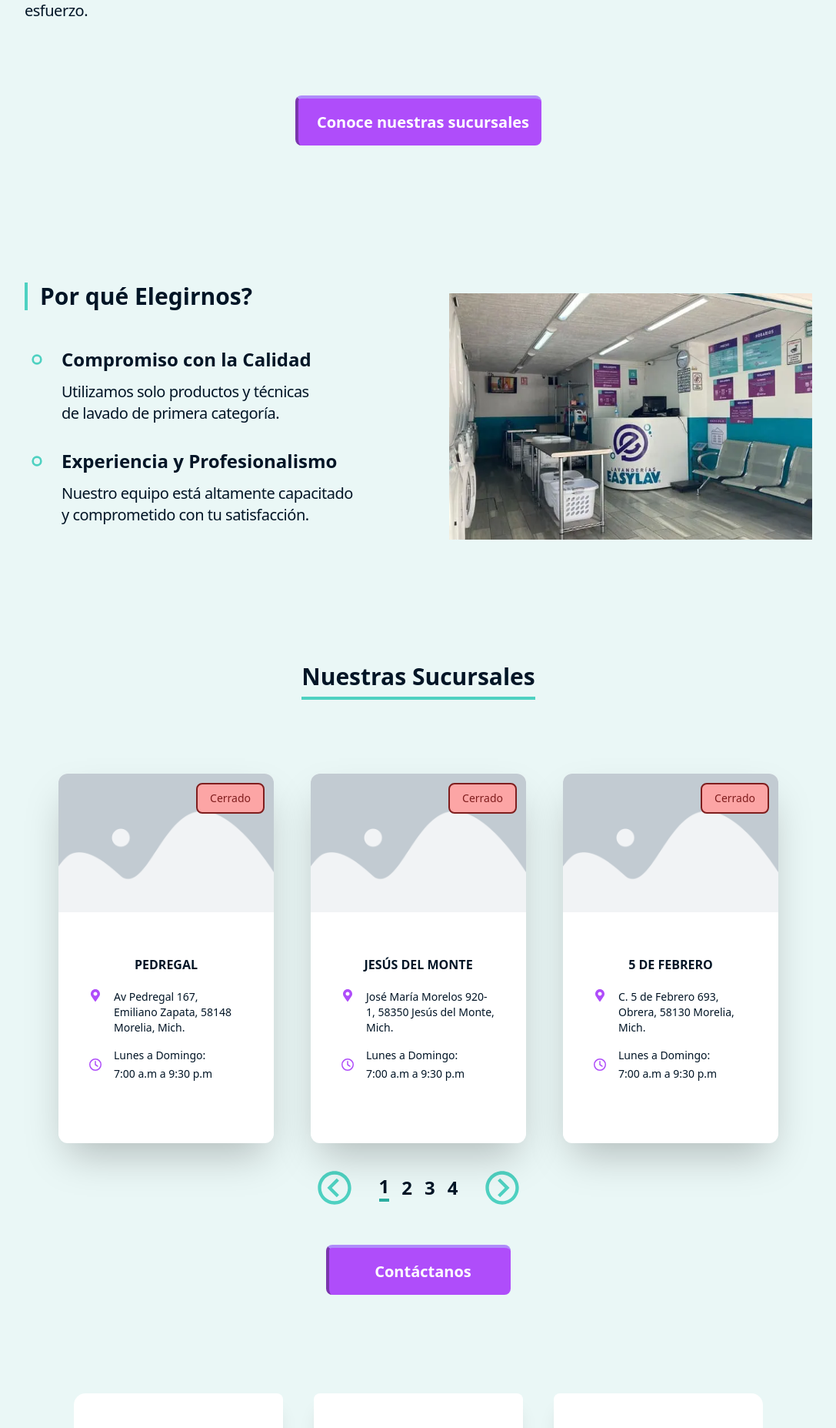
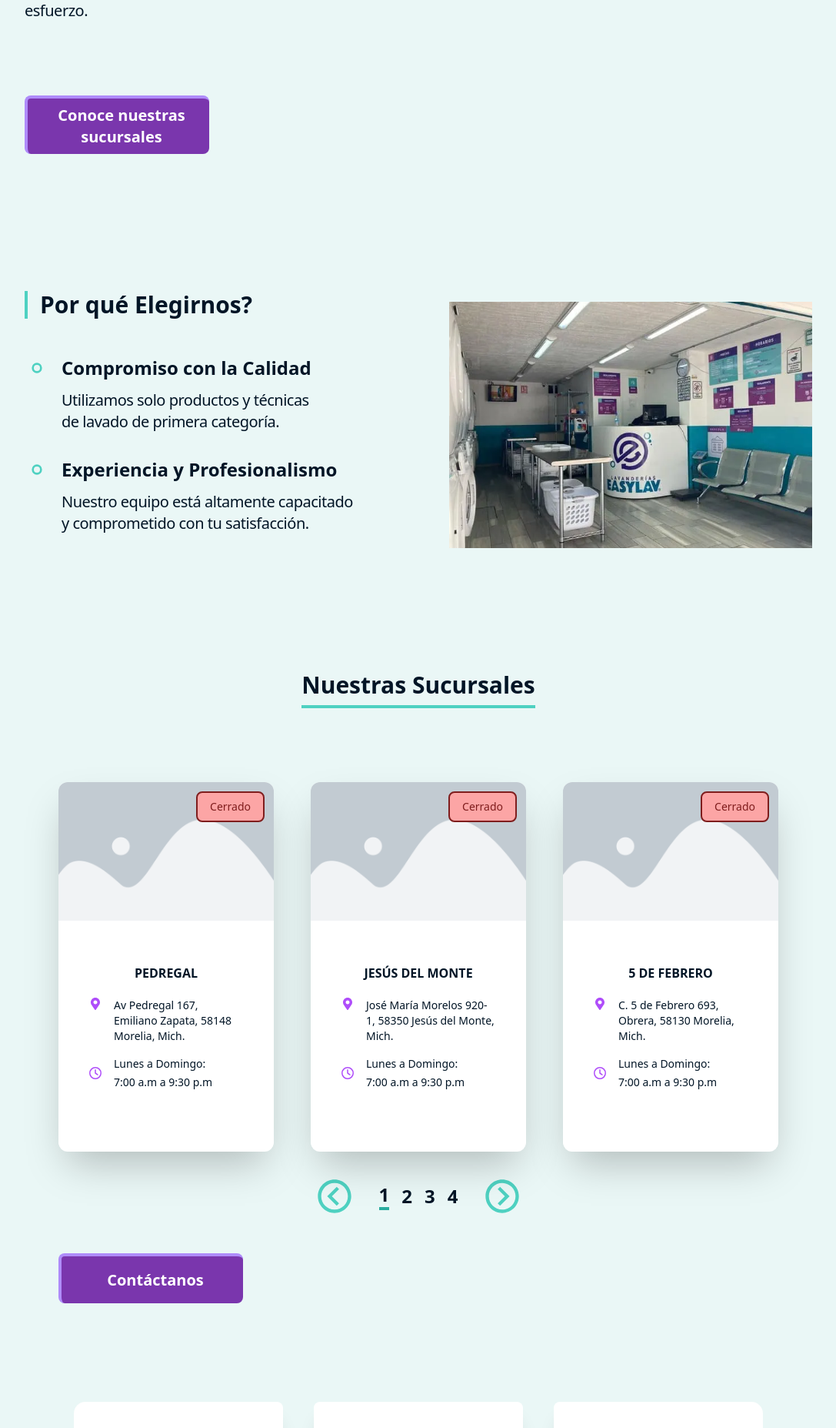
Before and after one commit to dspwebstudiomx/easylav-react, a React (Vite) app: page / in a window 1280 px wide. Shown: the part 2092-3947 px from the top of the page at 77% size, without its empty margins (96-1183 px from the left). Built offline with nearby package versions, Linux system fonts and the light colour scheme.

Commit message:
"Updated various components and constants: ContactForm, BackgroundImageSection, constants, HeroInicio, NuestrasSucursales, and CarouselPromociones."

```diff
--- a/src/components/contacto/ContactForm.jsx
+++ b/src/components/contacto/ContactForm.jsx
@@ -190,7 +190,7 @@ export default function ContactForm() {
             {/* Fields */}
 
             {/* Submit Button */}
-            <ButtonContainer position={'justify-center'}>
+            <ButtonContainer position={'items-center'}>
               <ButtonSecondary
                 title={'Enviar mensaje'}
                 icon={<FaRegEnvelope />}
--- a/src/components/sections/BackgroundImageSection.jsx
+++ b/src/components/sections/BackgroundImageSection.jsx
@@ -1,7 +1,7 @@
 import { Container, Section } from 'components'
 import PropTypes from 'prop-types'
 
-const BackgroundImageSection = ({ id, children, image_768, image_576, image_240, image_1024, image_1200, image_1920, height, opacity, image, backgroundColor }) => {
+const BackgroundImageSection = ({ id, height, children, image_768, image_576, image_240, image_1024, image_1200, image_1920, opacity, image, backgroundColor }) => {
   return (
     <Section id={id} className={`${height} relative overflow-hidden p-12 w-full z-0 xl:py-20`}>
 
@@ -16,13 +16,13 @@ const BackgroundImageSection = ({ id, children, image_768, image_576, image_240,
           ${image_1920} 1920w,
                       `}
         alt={image_240}
-        className={`absolute inset-0 -z-50 h-full w-full object-cover object-center overflow-hidden ${image}`}
+        className={`absolute inset-0 -z-50 h-full w-full object-cover object-center overflow-hidden ${image} ${height}`}
         title={image_240 || image_768}
       />
       {/* Background Image */}
 
       {/* Overlay */}
-      <div className={`absolute inset-0 z-0 w-full h-full ${backgroundColor} ${opacity} top-0 left-0'`}></div>
+      <div className={`absolute inset-0 z-0 w-full ${backgroundColor} ${opacity} ${height} top-0 left-0'`}></div>
       {/* Overlay */}
 
       {/* Content Container */}
--- a/src/constants/constants.js
+++ b/src/constants/constants.js
@@ -146,7 +146,7 @@ export const BORDER_LEFT_UI = {
 // Button
 export const BUTTON_UI = {
   DISPLAY: "flex items-center justify-center gap-0",
-  WIDTH: "min-w-[240px]",
+  WIDTH: "w-[240px]",
   HEIGHT: "min-h-[65px]",
   FONT_SIZE: "text-xl",
   PADDING: "px-4 py-2",
@@ -174,9 +174,9 @@ export const BUTTON_PRIMARY_UI = {
 // Secondary Button
 export const BUTTON_SECONDARY_UI = {
   TEXT_COLOR: "text-light",
-  BACKGROUND_COLOR: "bg-secondary",
+  BACKGROUND_COLOR: "bg-secondary_dark",
   BORDER:
-    "border-l-secondary_dark border-l-4 border-t-secondary_light border-r-secondary_dark border-t-4 hover:border-t-secondary_light hover:border-l-secondary dark:border-l-primary dark:border-t-primary_light dark:hover:border-l-primary dark:bg-primary",
+    "border-l-secondary_light border-l-4 border-t-secondary_light border-r-secondary_dark border-t-4 hover:border-t-secondary_light hover:border-l-secondary dark:border-l-primary dark:border-t-primary_light dark:hover:border-l-primary dark:bg-primary",
 };
 
 // Hero Inicio
@@ -367,7 +367,7 @@ export const NUESTROS_SERVICIOS_UI = {
   },
   BUTTON_CONTAINER: {
     DISTANCE: "mt-16",
-    POSITION: "justify-center",
+    POSITION: "items-center",
   },
 };
 
--- a/src/pages/inicio/components/HeroInicio.jsx
+++ b/src/pages/inicio/components/HeroInicio.jsx
@@ -32,9 +32,8 @@ const HeroInicio = () => {
     image_1920: Camisas
   }
 
-  //! Falta la alineación del titulo
   return (
-    <BackgroundImageSection id={HEROINICIO_PROPS.SECTION_ID} height="full" opacity={HEROINICIO_UI.BACKGROUND.OPACITY} titleColor='text-primary' textColor='text-dark' image={HEROINICIO_UI.DISPLAY.IMAGE} backgroundColor={HEROINICIO_UI.BACKGROUND.COLOR} image_1024={images.image_1024} image_1200={images.image_1200} image_576={images.image_576} image_1920={images.image_1920}>
+    <BackgroundImageSection id={HEROINICIO_PROPS.SECTION_ID} height='h-full' opacity={HEROINICIO_UI.BACKGROUND.OPACITY} titleColor='text-primary' textColor='text-dark' image={HEROINICIO_UI.DISPLAY.IMAGE} backgroundColor={HEROINICIO_UI.BACKGROUND.COLOR} image_1024={images.image_1024} image_1200={images.image_1200} image_576={images.image_576} image_1920={images.image_1920}>
       <div id='hero-inicio_container' className={`grid md:grid-cols-1 gap-x-8 p-6 md:p-0`}>
         <div id='hero-inicio_info_container' className="flex flex-col gap-8 sm:w-2/3">
           <TitleH1 textColor={styles.titleH1.textColor} textTransform={styles.titleH1.textTransform} align={'center'}>En <span className='mx-2 text-primary'>LAVANDERÍAS EASYLAV</span> no solo te brindamos soluciones para el lavado, secado y doblado de tu ropa, también tenemos servicio de tintorería para que tus prendas luzcan siempre de la mejor manera. </TitleH1>
--- a/src/pages/inicio/nuestrasSucursales/NuestrasSucursales.jsx
+++ b/src/pages/inicio/nuestrasSucursales/NuestrasSucursales.jsx
@@ -21,7 +21,7 @@ const NuestrasSucursales = () => {
         <div className='my-12 mt-24'>
           <PaginatedSucursalCards />
         </div>
-        <ButtonContainer position='justify-center' distance=''>
+        <ButtonContainer position='items-center' distance=''>
           <ButtonSecondary
             title='Contáctanos'
             href='/contacto'
--- a/src/pages/inicio/promociones/CarouselPromociones.jsx
+++ b/src/pages/inicio/promociones/CarouselPromociones.jsx
@@ -10,7 +10,7 @@ const CarouselPromociones = () => {
 
 
   const styles = {
-    height: 'h-[600px] sm:h-[500px]',
+    height: 'h-[600px] lg:h-[500px]',
     button: `bg-${HEROINICIO_UI.COLOR.BUTTON} px-6 py-4 w-[${HEROINICIO_UI.BUTTON.SIZE}] text-${HEROINICIO_UI.BUTTON.TEXT.SIZE} rounded-lg ${HEROINICIO_UI.DISPLAY.BUTTON}  text-${HEROINICIO_UI.BUTTON.TEXT.SIZE} text-${HEROINICIO_UI.BUTTON.TEXT.COLOR}`,
     paragraph: `text-${HEROINICIO_UI.COLOR.PARAGRAPH} text-lg ${HEROINICIO_UI.DISPLAY.PARAGRAPH}`,
     buttonContainer: 'place-content-center sm:place-content-start',
@@ -19,7 +19,7 @@ const CarouselPromociones = () => {
       textTransform: GENERAL_UI.TITLEH1.TRANSFORM,
 
     },
-    image: `relative overflow-hidden object-cover w-full h-[600px] sm:h-[500px]`
+    image: `relative overflow-hidden object-cover w-full object-center h-[600px] lg:h-[500px]`
   }
   return (
     <section id='inicio' className={`relative overflow-hidden w-full ${styles.height}`}>
@@ -36,7 +36,7 @@ const CarouselPromociones = () => {
         rollbar={{ draggable: true }}
         onSwiper={(swiper) => console.log(swiper)}
         onSlideChange={() => console.log('slide change')}
-        className='-z-10'
+        className={`-z-10 ${styles.height}`}
       >
         <SwiperSlide>
           <img src={image_1} alt="Slide 1" className={styles.image} />
```
